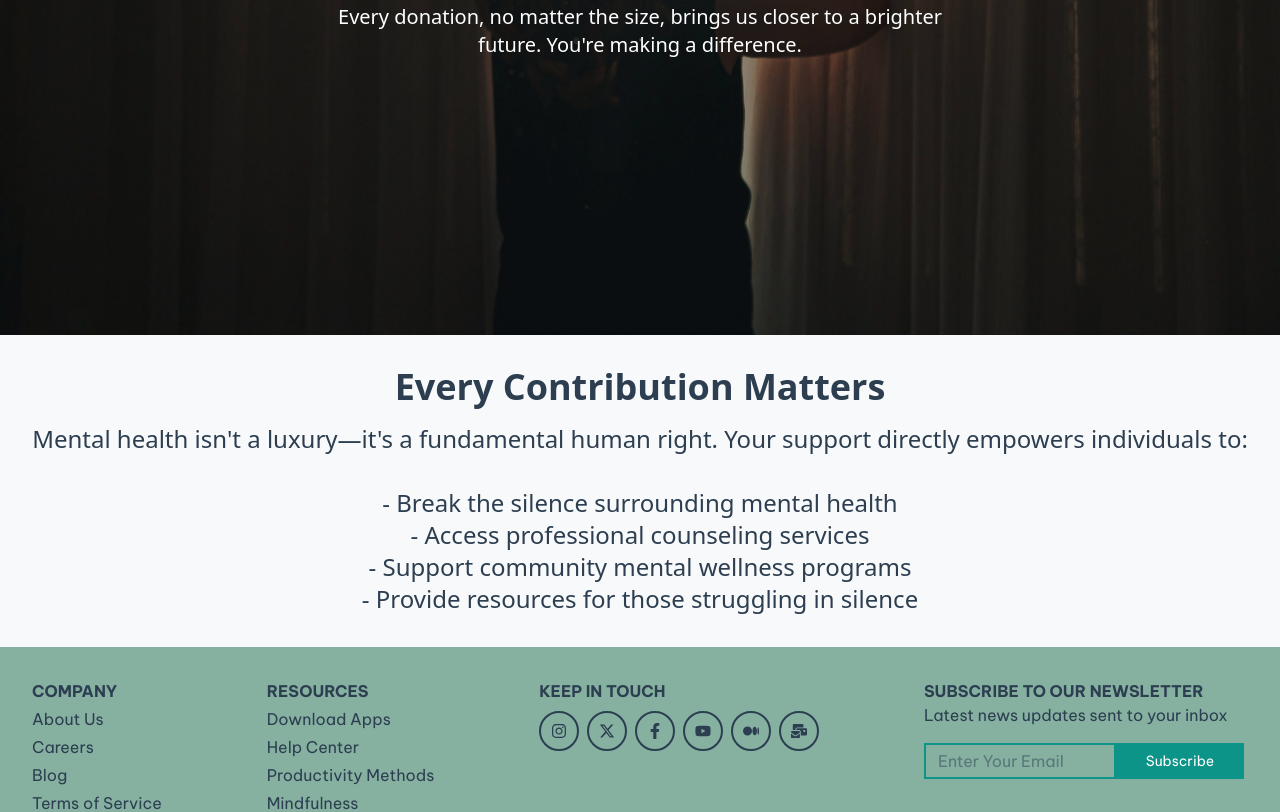
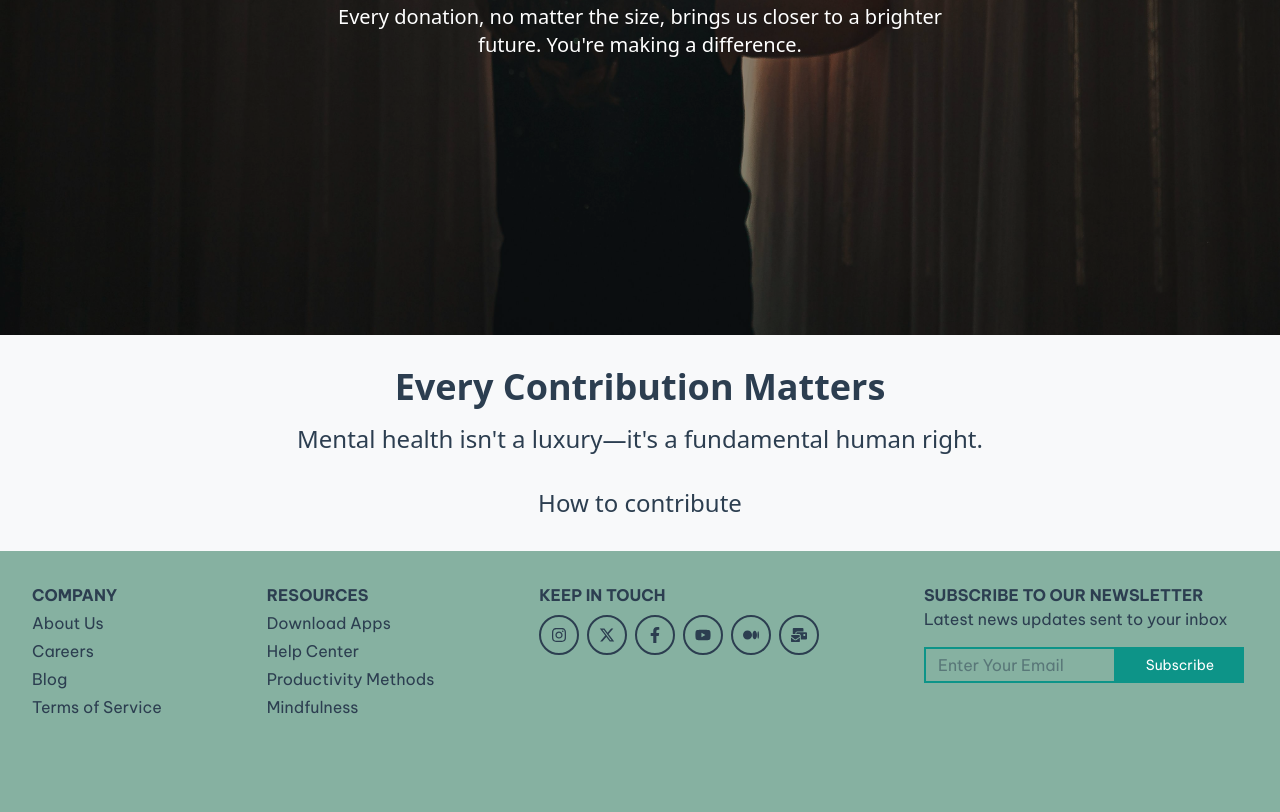
Before and after one commit to EmperorSmiles/Clarity, a React (Vite) app: page /donate in a window 1280 px wide. Shown: the part 465-1277 px from the top of the page. Built offline with nearby package versions, Linux system fonts and the light colour scheme.

Commit message:
Editing Copy

```diff
--- a/src/components/DonateBody.tsx
+++ b/src/components/DonateBody.tsx
@@ -5,16 +5,14 @@ const DonateBody = () => {
         <h2 className="text-2xl md:text-4xl mb-4 font-semibold">
           Every Contribution Matters
         </h2>
-        <p>
-          Mental health isn't a luxury—it's a fundamental human right. Your
-          support directly empowers individuals to:
-        </p>
+        <p>Mental health isn't a luxury—it's a fundamental human right.</p>
+        <br />
         {/* <br /> */}
-        <br />
-        <p>- Break the silence surrounding mental health</p>{" "}
+        <h2>How to contribute</h2>
+        {/* <p>- Break the silence surrounding mental health</p>{" "}
         <p>- Access professional counseling services</p>
         <p>- Support community mental wellness programs</p>
-        <p>- Provide resources for those struggling in silence</p>
+        <p>- Provide resources for those struggling in silence</p> */}
       </div>
     </div>
   );
```
